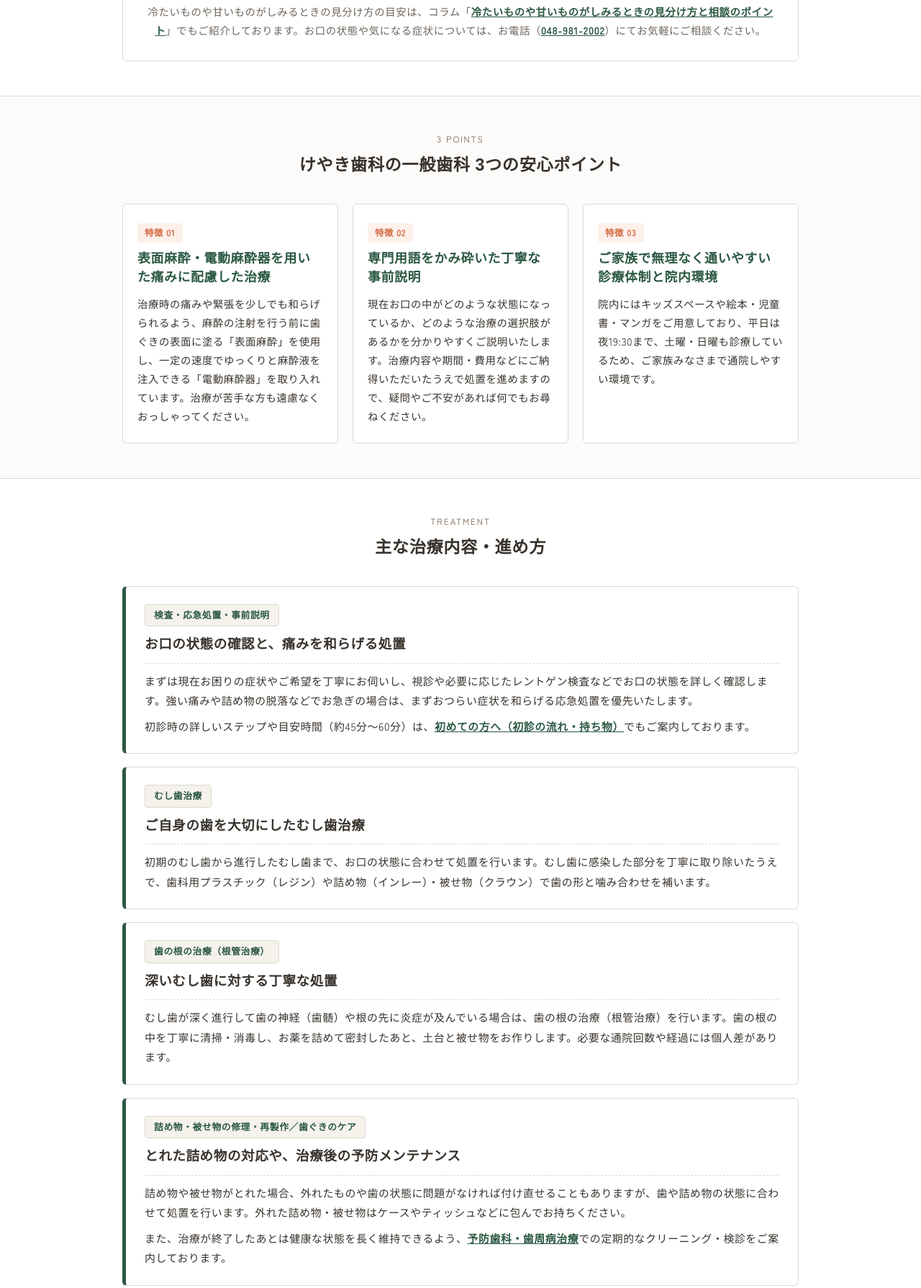
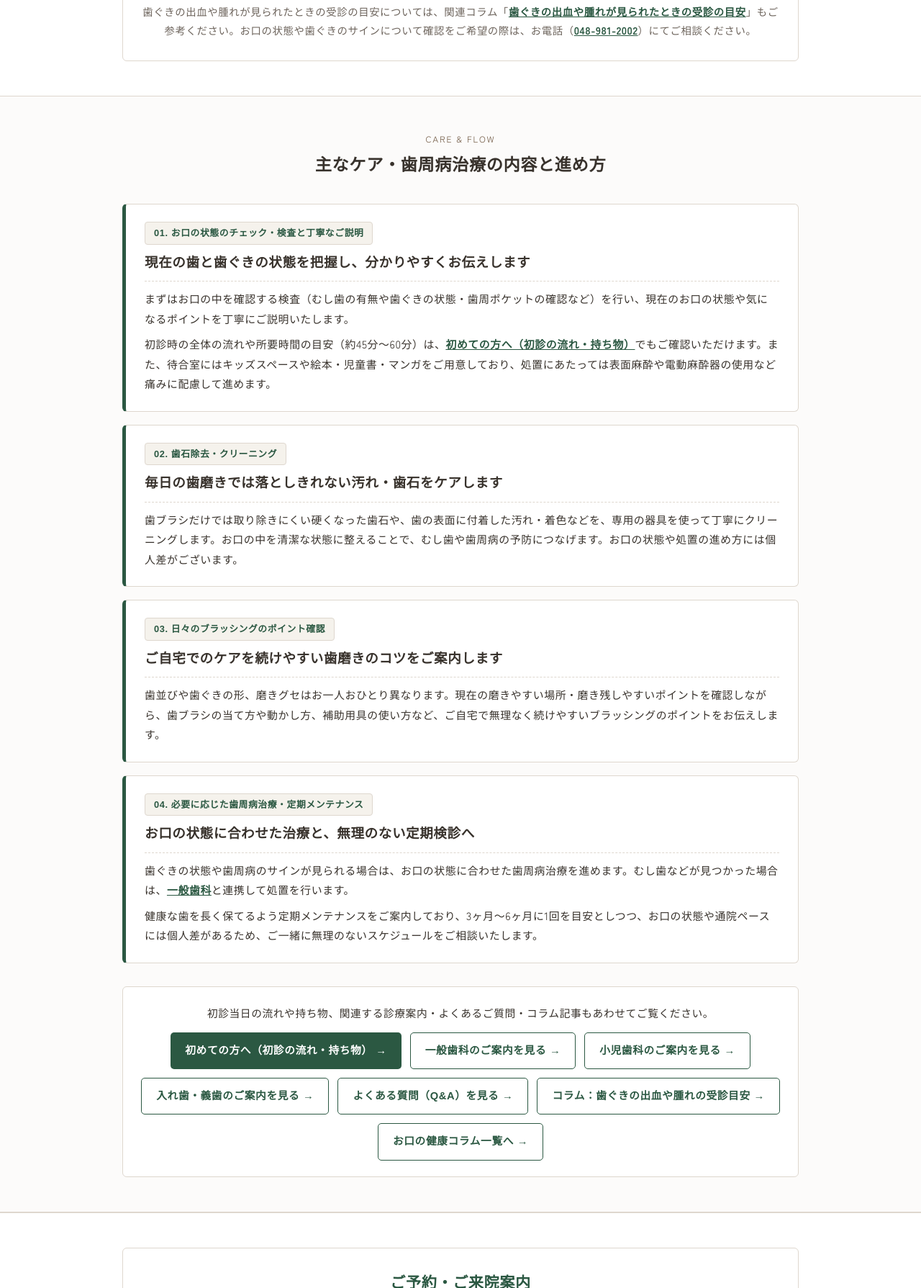
Before and after one commit to keyakishika/keyaki-dental, a plain HTML site: page preventive.html in a window 1280 px wide. Shown: the part 831-2620 px from the top of the page at 72% size. Drawn offline with Linux system fonts and the light colour scheme; a web font is replaced by a local one.

Commit message:
Update preventive.html for preventive dentistry page

```diff
--- a/preventive.html
+++ b/preventive.html
@@ -10,13 +10,13 @@ gtag('js', new Date());
 <meta charset="UTF-8">
 <meta name="viewport" content="width=device-width, initial-scale=1.0">
 <meta name="format-detection" content="telephone=no">
-<title>一般歯科（むし歯・歯の痛み・詰め物）｜吉川市の歯科 けやき歯科（吉川駅南口徒歩3分）</title>
-<meta name="description" content="埼玉県吉川市「けやき歯科」の一般歯科ページです。むし歯や歯の痛み・しみる症状、詰め物・被せ物のトラブルなど、日常的なお口のお悩みに幅広く対応いたします。表面麻酔・電動麻酔器を用いた痛みに配慮した治療と丁寧な事前説明を心がけております。">
-<link rel="canonical" href="https://yoshikawa-keyaki-dc.com/general.html">
-<meta property="og:title" content="一般歯科（むし歯・歯の痛み・詰め物）｜吉川市の歯科 けやき歯科（吉川駅南口徒歩3分）">
-<meta property="og:description" content="埼玉県吉川市「けやき歯科」の一般歯科ページです。むし歯や歯の痛み、詰め物・被せ物のトラブルなど、痛みに配慮した処置と丁寧な事前説明で幅広く対応いたします。">
+<title>予防歯科・歯周病治療（クリーニング・定期検診）｜吉川市の歯科 けやき歯科（吉川駅南口徒歩3分）</title>
+<meta name="description" content="埼玉県吉川市「けやき歯科」の予防歯科・歯周病治療ページです。むし歯や歯周病を未然に防ぎ、ご自身の歯を長く保てるようサポートいたします。歯ぐきの腫れ・出血などのサイン、クリーニングや歯周病ケアの流れ、持ち物・アクセスをご案内します。">
+<link rel="canonical" href="https://yoshikawa-keyaki-dc.com/preventive.html">
+<meta property="og:title" content="予防歯科・歯周病治療（クリーニング・定期検診）｜吉川市の歯科 けやき歯科（吉川駅南口徒歩3分）">
+<meta property="og:description" content="埼玉県吉川市「けやき歯科」の予防歯科・歯周病治療ページです。むし歯や歯周病を未然に防ぎ、ご自身の歯を長く保てるようサポートいたします。">
 <meta property="og:type" content="article">
-<meta property="og:url" content="https://yoshikawa-keyaki-dc.com/general.html">
+<meta property="og:url" content="https://yoshikawa-keyaki-dc.com/preventive.html">
 <meta property="og:site_name" content="けやき歯科">
 <script type="application/ld+json">
 {
@@ -26,12 +26,12 @@ gtag('js', new Date());
       "@type": "BreadcrumbList",
       "itemListElement": [
         {
-        "@type": ["Dentist", "MedicalClinic"],
-        "name": "けやき歯科",
-        "url": "https://yoshikawa-keyaki-dc.com/index.html",
-        "telephone": "048-981-2002",
-        "description": "埼玉県吉川市の歯科医院「けやき歯科」。JR武蔵野線「吉川駅」南口徒歩3分、「木売公園入口」バス停目の前、無料駐車場2台完備。表面麻酔・電動麻酔器を用いた痛みに配慮した治療と丁寧な事前説明を行っています。土曜・日曜も診療。",
-        "address": {
+          "@type": "ListItem",
+          "position": 1,
+          "name": "ホーム",
+          "item": "https://yoshikawa-keyaki-dc.com/"
+        },
+        {
           "@type": "ListItem",
           "position": 2,
           "name": "診療案内",
@@ -40,8 +40,8 @@ gtag('js', new Date());
         {
           "@type": "ListItem",
           "position": 3,
-          "name": "一般歯科",
-          "item": "https://yoshikawa-keyaki-dc.com/general.html"
+          "name": "予防歯科・歯周病治療",
+          "item": "https://yoshikawa-keyaki-dc.com/preventive.html"
         }
       ]
     },
@@ -50,7 +50,7 @@ gtag('js', new Date());
       "name": "けやき歯科",
       "url": "https://yoshikawa-keyaki-dc.com/",
       "telephone": "048-981-2002",
-      "description": "埼玉県吉川市の歯科医院「けやき歯科」（開院25年目）。JR武蔵野線「吉川駅」南口徒歩3分、「木売公園入口」バス停目の前、無料駐車場2台完備。夫婦で診療にあたり、表面麻酔・電動麻酔器を用いた痛みに配慮した丁寧な治療を行っています。土曜・日曜も診療。",
+      "description": "埼玉県吉川市の歯科医院「けやき歯科」。JR武蔵野線「吉川駅」南口徒歩3分、「木売公園入口」バス停目の前、無料駐車場2台完備。痛みに配慮した丁寧な治療と予防ケアを行っています。土曜・日曜も診療。",
       "address": {
         "@type": "PostalAddress",
         "postalCode": "342-0045",
@@ -124,7 +124,7 @@ a:hover { opacity: 0.75; }
 img { max-width: 100%; height: auto; vertical-align: bottom; }
 .inner { max-width: 980px; margin: 0 auto; padding: 0 20px; }
 
-/* ヘッダー周り（新しいindex.htmlと同一構造） */
+/* ヘッダー周り */
 header {
   background: #ffffff;
   border-bottom: 1px solid var(--border-line);
@@ -469,7 +469,7 @@ section { padding: 48px 0; }
   text-decoration: underline;
 }
 
-/* こんな症状・お悩みはありませんか？（チェックリスト） */
+/* こんなサイン・お悩みはありませんか？（チェックリスト） */
 .symptom-box {
   background: #ffffff;
   border: 1px solid var(--border-line);
@@ -515,43 +515,7 @@ section { padding: 48px 0; }
   text-align: center;
 }
 
-/* けやき歯科の一般歯科 3つの安心ポイント */
-.point-grid {
-  display: grid;
-  grid-template-columns: repeat(3, 1fr);
-  gap: 20px;
-}
-.point-card {
-  background: #ffffff;
-  border: 1px solid var(--border-line);
-  border-radius: 6px;
-  padding: 24px 20px;
-}
-.point-num {
-  display: inline-block;
-  font-size: 0.78rem;
-  font-weight: 700;
-  color: var(--accent-color);
-  background: #fdf0eb;
-  padding: 2px 10px;
-  border-radius: 4px;
-  margin-bottom: 10px;
-}
-.point-card h3 {
-  font-family: 'Zen Maru Gothic', sans-serif;
-  font-size: 1.12rem;
-  color: var(--base-color);
-  font-weight: 700;
-  line-height: 1.45;
-  margin-bottom: 10px;
-}
-.point-card p {
-  font-size: 0.9rem;
-  color: var(--text-main);
-  line-height: 1.8;
-}
-
-/* 主な治療内容・進め方 */
+/* 主なケア・歯周病治療の内容と進め方 */
 .treatment-list {
   display: flex;
   flex-direction: column;
@@ -624,7 +588,7 @@ section { padding: 48px 0; }
   font-family: 'Zen Maru Gothic', sans-serif;
   font-size: 0.92rem;
   font-weight: 700;
-  padding: 11px 22px;
+  padding: 11px 20px;
   border-radius: 5px;
 }
 .related-faq-btn.is-sub {
@@ -835,8 +799,6 @@ footer .copy {
   .sec-head h2 { font-size: 1.25rem; }
   .symptom-box { padding: 20px 16px; }
   .symptom-grid { grid-template-columns: 1fr; gap: 10px; }
-  .point-grid { grid-template-columns: 1fr; gap: 14px; }
-  .point-card { padding: 20px 18px; }
   .treatment-card { padding: 20px 18px; }
   .treatment-card h3 { font-size: 1.08rem; }
   .treatment-card p { font-size: 0.9rem; }
@@ -944,8 +906,8 @@ footer .copy {
       <details class="drawer-acc" open>
         <summary>診療科目一覧を見る</summary>
         <ul class="drawer-links">
-          <li><a href="general.html" class="is-current-link" aria-current="page">一般歯科</a></li>
-          <li><a href="preventive.html">予防歯科・歯周病治療</a></li>
+          <li><a href="general.html">一般歯科</a></li>
+          <li><a href="preventive.html" class="is-current-link" aria-current="page">予防歯科・歯周病治療</a></li>
           <li><a href="kids.html">小児歯科</a></li>
           <li><a href="ortho.html">矯正歯科</a></li>
           <li><a href="denture.html">入れ歯・義歯</a></li>
@@ -993,7 +955,7 @@ footer .copy {
     <ol>
       <li><a href="index.html">ホーム</a></li>
       <li><a href="index.html#services">診療案内</a></li>
-      <li>一般歯科</li>
+      <li>予防歯科・歯周病治療</li>
     </ol>
   </div>
 </nav>
@@ -1001,133 +963,104 @@ footer .copy {
 <!-- ページタイトル -->
 <div class="page-header">
   <div class="inner">
-    <span class="en">GENERAL DENTISTRY</span>
-    <h1>一般歯科</h1>
-    <p class="page-lead">むし歯や歯の痛み、詰め物・被せ物のトラブルなど、日常的なお口のお悩みにやさしく丁寧に対応いたします。</p>
+    <span class="en">PREVENTIVE &amp; PERIODONTAL CARE</span>
+    <h1>予防歯科・歯周病治療</h1>
+    <p class="page-lead">痛みが出てから治療するのではなく、むし歯や歯周病を未然に防ぎ、ご自身の歯を長く保てるようサポートいたします。</p>
   </div>
 </div>
 
 <!-- メインコンテンツ -->
 <main>
-  <!-- こんな症状・お悩みはありませんか？ -->
-  <section aria-labelledby="general-symptom-heading">
+  <!-- こんなサイン・お悩みはありませんか？ -->
+  <section aria-labelledby="prev-sign-heading">
     <div class="inner">
       <div class="sec-head">
-        <span class="en">SYMPTOMS</span>
-        <h2 id="general-symptom-heading">こんな症状・お悩みはありませんか？</h2>
+        <span class="en">CHECK LIST</span>
+        <h2 id="prev-sign-heading">こんなサイン・お悩みはありませんか？</h2>
       </div>
 
       <div class="symptom-box">
         <div class="symptom-grid">
           <div class="symptom-item">
             <span class="symptom-check" aria-hidden="true">✓</span>
-            <span>冷たいものや甘いものを口にすると、歯がキーンとしみる</span>
+            <span>歯磨きのときに歯ぐきから血が出る、歯ぐきが腫れている</span>
           </div>
           <div class="symptom-item">
             <span class="symptom-check" aria-hidden="true">✓</span>
-            <span>噛んだときに歯が痛む、または何もしなくてもズキズキ痛む</span>
+            <span>朝起きたときの口の中のネバつきや、口臭の気になるサインがある</span>
           </div>
           <div class="symptom-item">
             <span class="symptom-check" aria-hidden="true">✓</span>
-            <span>以前治療した歯の詰め物・被せ物がとれた、または欠けてしまった</span>
+            <span>冷たいものや歯ブラシが当たったときに、歯がしみる</span>
           </div>
           <div class="symptom-item">
             <span class="symptom-check" aria-hidden="true">✓</span>
-            <span>歯の表面が黒ずんでいる、穴があいているように見える</span>
+            <span>しばらく歯科検診を受けておらず、今の状態を確認したい</span>
           </div>
           <div class="symptom-item">
             <span class="symptom-check" aria-hidden="true">✓</span>
-            <span>歯ぐきが腫れている、歯磨きのときに血が出やすい</span>
+            <span>毎日の歯磨きに不安がある、磨き残しを減らしたい</span>
           </div>
           <div class="symptom-item">
             <span class="symptom-check" aria-hidden="true">✓</span>
-            <span>親知らずのまわりが痛む・違和感がある、お口の中を一度診てほしい</span>
+            <span>歯ぐきの下がりや、歯のグラつき・噛みにくさが気になっている</span>
           </div>
         </div>
-        <p class="symptom-note">冷たいものや甘いものがしみるときの見分け方の目安は、コラム「<a href="column-02.html" class="inline-text-link">冷たいものや甘いものがしみるときの見分け方と相談のポイント</a>」でもご紹介しております。お口の状態や気になる症状については、お電話（<a href="tel:0489812002" class="inline-text-link">048-981-2002</a>）にてお気軽にご相談ください。</p>
+        <p class="symptom-note">歯ぐきの出血や腫れが見られたときの受診の目安については、関連コラム「<a href="column-01.html" class="inline-text-link">歯ぐきの出血や腫れが見られたときの受診の目安</a>」もご参考ください。お口の状態や歯ぐきのサインについて確認をご希望の際は、お電話（<a href="tel:0489812002" class="inline-text-link">048-981-2002</a>）にてご相談ください。</p>
       </div>
     </div>
   </section>
 
-  <!-- けやき歯科の一般歯科 3つの安心ポイント -->
-  <section class="bg-soft" aria-labelledby="general-points-heading">
+  <!-- 主なケア・歯周病治療の内容と進め方 -->
+  <section class="bg-soft" aria-labelledby="prev-flow-heading">
     <div class="inner">
       <div class="sec-head">
-        <span class="en">3 POINTS</span>
-        <h2 id="general-points-heading">けやき歯科の一般歯科 3つの安心ポイント</h2>
-      </div>
-
-      <div class="point-grid">
-        <div class="point-card">
-          <span class="point-num">特徴 01</span>
-          <h3>表面麻酔・電動麻酔器を用いた痛みに配慮した治療</h3>
-          <p>治療時の痛みや緊張を少しでも和らげられるよう、麻酔の注射を行う前に歯ぐきの表面に塗る「表面麻酔」を使用し、一定の速度でゆっくりと麻酔液を注入できる「電動麻酔器」を取り入れています。治療が苦手な方も遠慮なくおっしゃってください。</p>
-        </div>
-
-        <div class="point-card">
-          <span class="point-num">特徴 02</span>
-          <h3>専門用語をかみ砕いた丁寧な事前説明</h3>
-          <p>現在お口の中がどのような状態になっているか、どのような治療の選択肢があるかを分かりやすくご説明いたします。治療内容や期間・費用などにご納得いただいたうえで処置を進めますので、疑問やご不安があれば何でもお尋ねください。</p>
-        </div>
-
-        <div class="point-card">
-          <span class="point-num">特徴 03</span>
-          <h3>ご家族で無理なく通いやすい診療体制と院内環境</h3>
-          <p>院内にはキッズスペースや絵本・児童書・マンガをご用意しており、平日は夜19:30まで、土曜・日曜も診療しているため、ご家族みなさまで通院しやすい環境です。</p>
-        </div>
-      </div>
-    </div>
-  </section>
-
-  <!-- 主な治療内容・進め方 -->
-  <section aria-labelledby="general-treatment-heading">
-    <div class="inner">
-      <div class="sec-head">
-        <span class="en">TREATMENT</span>
-        <h2 id="general-treatment-heading">主な治療内容・進め方</h2>
+        <span class="en">CARE &amp; FLOW</span>
+        <h2 id="prev-flow-heading">主なケア・歯周病治療の内容と進め方</h2>
       </div>
 
       <div class="treatment-list">
-        <!-- 内容1 -->
+        <!-- 01 -->
         <article class="treatment-card">
-          <span class="treatment-tag">検査・応急処置・事前説明</span>
-          <h3>お口の状態の確認と、痛みを和らげる処置</h3>
-          <p>まずは現在お困りの症状やご希望を丁寧にお伺いし、視診や必要に応じたレントゲン検査などでお口の状態を詳しく確認します。強い痛みや詰め物の脱落などでお急ぎの場合は、まずおつらい症状を和らげる応急処置を優先いたします。</p>
-          <p>初診時の詳しいステップや目安時間（約45分〜60分）は、<a href="flow.html" class="inline-text-link">初めての方へ（初診の流れ・持ち物）</a>でもご案内しております。</p>
+          <span class="treatment-tag">01. お口の状態のチェック・検査と丁寧なご説明</span>
+          <h3>現在の歯と歯ぐきの状態を把握し、分かりやすくお伝えします</h3>
+          <p>まずはお口の中を確認する検査（むし歯の有無や歯ぐきの状態・歯周ポケットの確認など）を行い、現在のお口の状態や気になるポイントを丁寧にご説明いたします。</p>
+          <p>初診時の全体の流れや所要時間の目安（約45分〜60分）は、<a href="flow.html" class="inline-text-link">初めての方へ（初診の流れ・持ち物）</a>でもご確認いただけます。また、待合室にはキッズスペースや絵本・児童書・マンガをご用意しており、処置にあたっては表面麻酔や電動麻酔器の使用など痛みに配慮して進めます。</p>
         </article>
 
-        <!-- 内容2 -->
+        <!-- 02 -->
         <article class="treatment-card">
-          <span class="treatment-tag">むし歯治療</span>
-          <h3>ご自身の歯を大切にしたむし歯治療</h3>
-          <p>初期のむし歯から進行したむし歯まで、お口の状態に合わせて処置を行います。むし歯に感染した部分を丁寧に取り除いたうえで、歯科用プラスチック（レジン）や詰め物（インレー）・被せ物（クラウン）で歯の形と噛み合わせを補います。</p>
+          <span class="treatment-tag">02. 歯石除去・クリーニング</span>
+          <h3>毎日の歯磨きでは落としきれない汚れ・歯石をケアします</h3>
+          <p>歯ブラシだけでは取り除きにくい硬くなった歯石や、歯の表面に付着した汚れ・着色などを、専用の器具を使って丁寧にクリーニングします。お口の中を清潔な状態に整えることで、むし歯や歯周病の予防につなげます。お口の状態や処置の進め方には個人差がございます。</p>
         </article>
 
-        <!-- 内容3 -->
+        <!-- 03 -->
         <article class="treatment-card">
-          <span class="treatment-tag">歯の根の治療（根管治療）</span>
-          <h3>深いむし歯に対する丁寧な処置</h3>
-          <p>むし歯が深く進行して歯の神経（歯髄）や根の先に炎症が及んでいる場合は、歯の根の治療（根管治療）を行います。歯の根の中を丁寧に清掃・消毒し、お薬を詰めて密封したあと、土台と被せ物をお作りします。必要な通院回数や経過には個人差があります。</p>
+          <span class="treatment-tag">03. 日々のブラッシングのポイント確認</span>
+          <h3>ご自宅でのケアを続けやすい歯磨きのコツをご案内します</h3>
+          <p>歯並びや歯ぐきの形、磨きグセはお一人おひとり異なります。現在の磨きやすい場所・磨き残しやすいポイントを確認しながら、歯ブラシの当て方や動かし方、補助用具の使い方など、ご自宅で無理なく続けやすいブラッシングのポイントをお伝えします。</p>
         </article>
 
-        <!-- 内容4 -->
+        <!-- 04 -->
         <article class="treatment-card">
-          <span class="treatment-tag">詰め物・被せ物の修理・再製作／歯ぐきのケア</span>
-          <h3>とれた詰め物の対応や、治療後の予防メンテナンス</h3>
-          <p>詰め物や被せ物がとれた場合、外れたものや歯の状態に問題がなければ付け直せることもありますが、歯や詰め物の状態に合わせて処置を行います。外れた詰め物・被せ物はケースやティッシュなどに包んでお持ちください。</p>
-          <p>また、治療が終了したあとは健康な状態を長く維持できるよう、<a href="preventive.html" class="inline-text-link">予防歯科・歯周病治療</a>での定期的なクリーニング・検診をご案内しております。</p>
+          <span class="treatment-tag">04. 必要に応じた歯周病治療・定期メンテナンス</span>
+          <h3>お口の状態に合わせた治療と、無理のない定期検診へ</h3>
+          <p>歯ぐきの状態や歯周病のサインが見られる場合は、お口の状態に合わせた歯周病治療を進めます。むし歯などが見つかった場合は、<a href="general.html" class="inline-text-link">一般歯科</a>と連携して処置を行います。</p>
+          <p>健康な歯を長く保てるよう定期メンテナンスをご案内しており、3ヶ月〜6ヶ月に1回を目安としつつ、お口の状態や通院ペースには個人差があるため、ご一緒に無理のないスケジュールをご相談いたします。</p>
         </article>
       </div>
 
       <div class="related-faq-box">
         <p>初診当日の流れや持ち物、関連する診療案内・よくあるご質問・コラム記事もあわせてご覧ください。</p>
         <div class="related-links-group">
-          <a href="column-02.html" class="related-faq-btn">コラム：冷たいものや甘いものがしみるときの見分け方と相談のポイント →</a>
-          <a href="column.html" class="related-faq-btn is-sub">お口の健康コラム一覧へ →</a>
-          <a href="flow.html" class="related-faq-btn is-sub">初めての方へ（初診の流れ・持ち物） →</a>
-          <a href="preventive.html" class="related-faq-btn is-sub">予防歯科・歯周病治療を見る →</a>
+          <a href="flow.html" class="related-faq-btn">初めての方へ（初診の流れ・持ち物） →</a>
+          <a href="general.html" class="related-faq-btn is-sub">一般歯科のご案内を見る →</a>
+          <a href="kids.html" class="related-faq-btn is-sub">小児歯科のご案内を見る →</a>
           <a href="denture.html" class="related-faq-btn is-sub">入れ歯・義歯のご案内を見る →</a>
           <a href="faq.html#cat-treatment-cost" class="related-faq-btn is-sub">よくある質問（Q&amp;A）を見る →</a>
+          <a href="column-01.html" class="related-faq-btn is-sub">コラム：歯ぐきの出血や腫れの受診目安 →</a>
+          <a href="column.html" class="related-faq-btn is-sub">お口の健康コラム一覧へ →</a>
         </div>
       </div>
     </div>
@@ -1139,7 +1072,7 @@ footer .copy {
       <div class="guide-card">
         <div class="guide-head">
           <h2 id="guide-heading">ご予約・ご来院案内</h2>
-          <p>当院は予約優先制です。急な歯の痛みや詰め物がとれた際も、まずはお電話にてご相談ください。</p>
+          <p>定期検診や歯のクリーニング、歯ぐきの気になる症状は、お電話にてお気軽にお問い合わせください。</p>
         </div>
 
         <div class="guide-tel-box">
```
